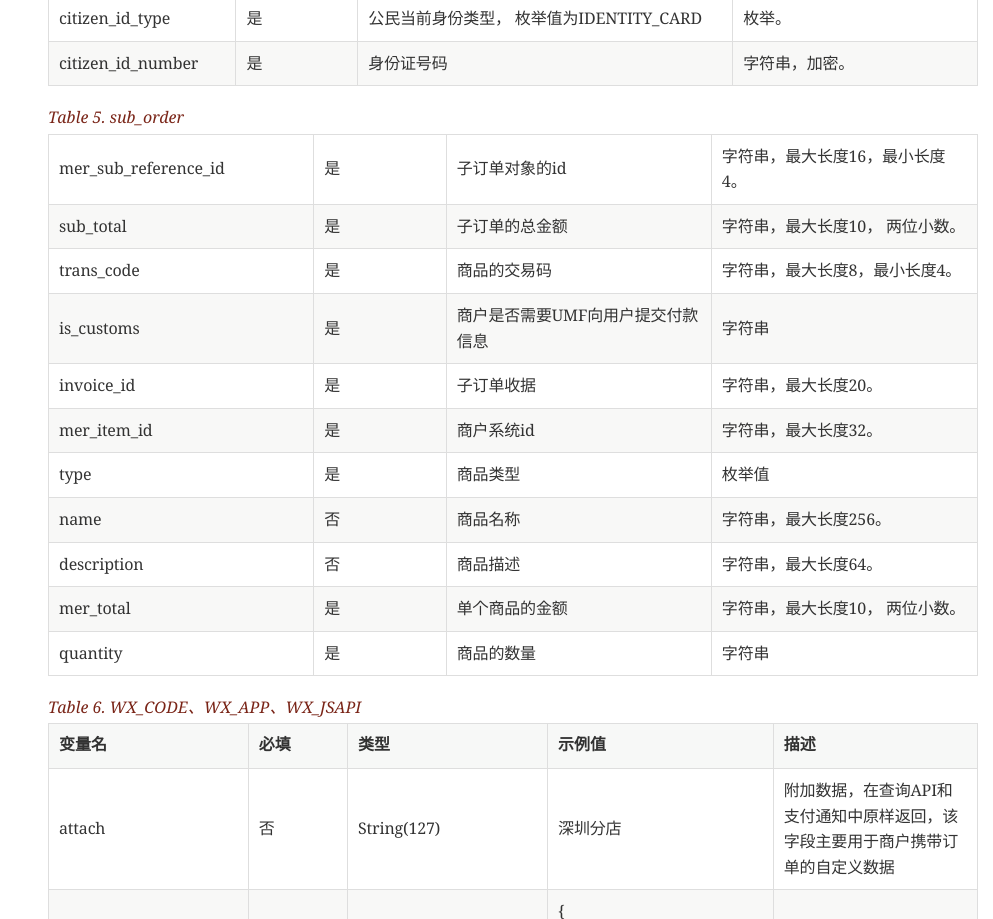
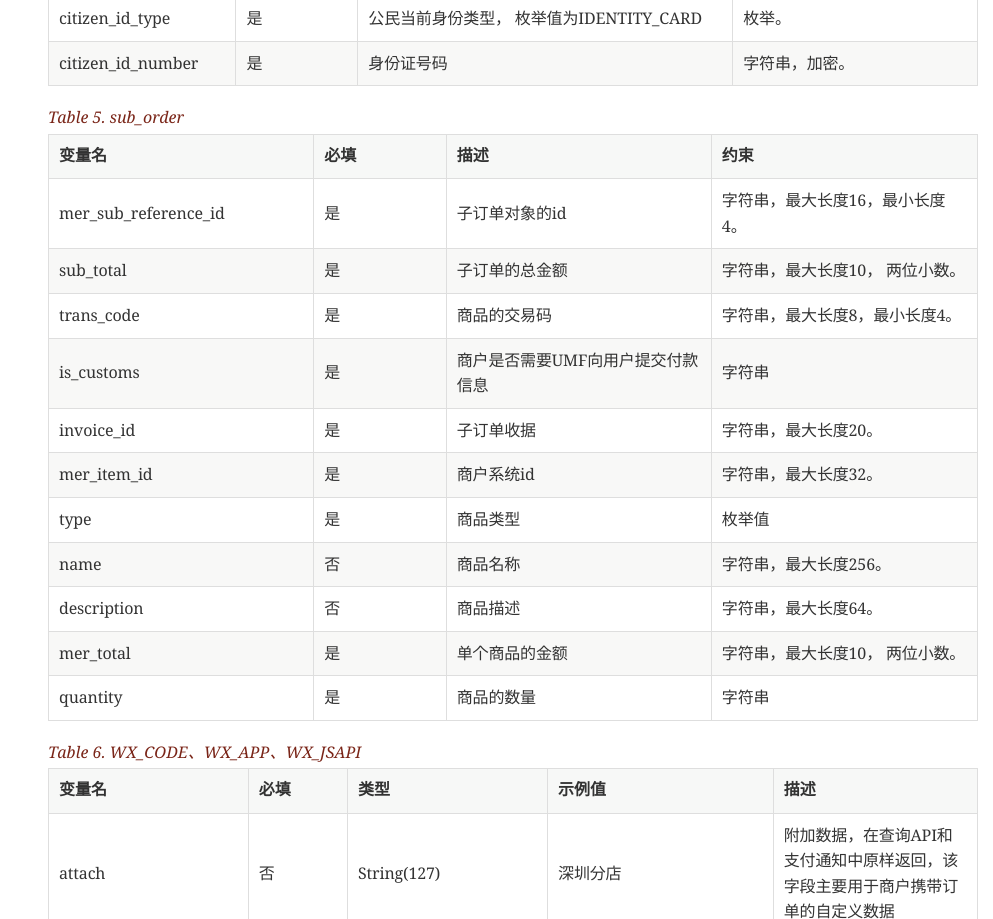
Before and after one commit to ibspay/ibspay-api-doc, a plain HTML site: page docs/index-cn.html in a window 1280 px wide. Shown: the part 11081-12000 px from the top of the page, without its empty margins (287-1280 px from the left). Drawn offline with nearby package versions, Linux system fonts and the light colour scheme; a web font is replaced by a local one.

Commit message:
优化格式

```diff
--- a/docs/index-cn.html
+++ b/docs/index-cn.html
@@ -1550,6 +1550,14 @@ servletResponse.getWriter().write(charge.getCredentials().get(<span class="strin
 <col style="width: 28%;">
 <col style="width: 28%;">
 </colgroup>
+<thead>
+<tr>
+<th class="tableblock halign-left valign-middle">变量名</th>
+<th class="tableblock halign-left valign-middle">必填</th>
+<th class="tableblock halign-left valign-middle">描述</th>
+<th class="tableblock halign-left valign-middle">约束</th>
+</tr>
+</thead>
 <tbody>
 <tr>
 <td class="tableblock halign-left valign-middle"><p class="tableblock">mer_sub_reference_id</p></td>
@@ -1699,7 +1707,7 @@ THB：泰铢<br>
 </div>
 <div id="footer">
 <div id="footer-text">
-Last updated 2017-09-22 14:09:21 CST
+Last updated 2017-09-22 14:43:29 CST
 </div>
 </div>
 </body>
```
Also changed, not shown: 1 other file.
